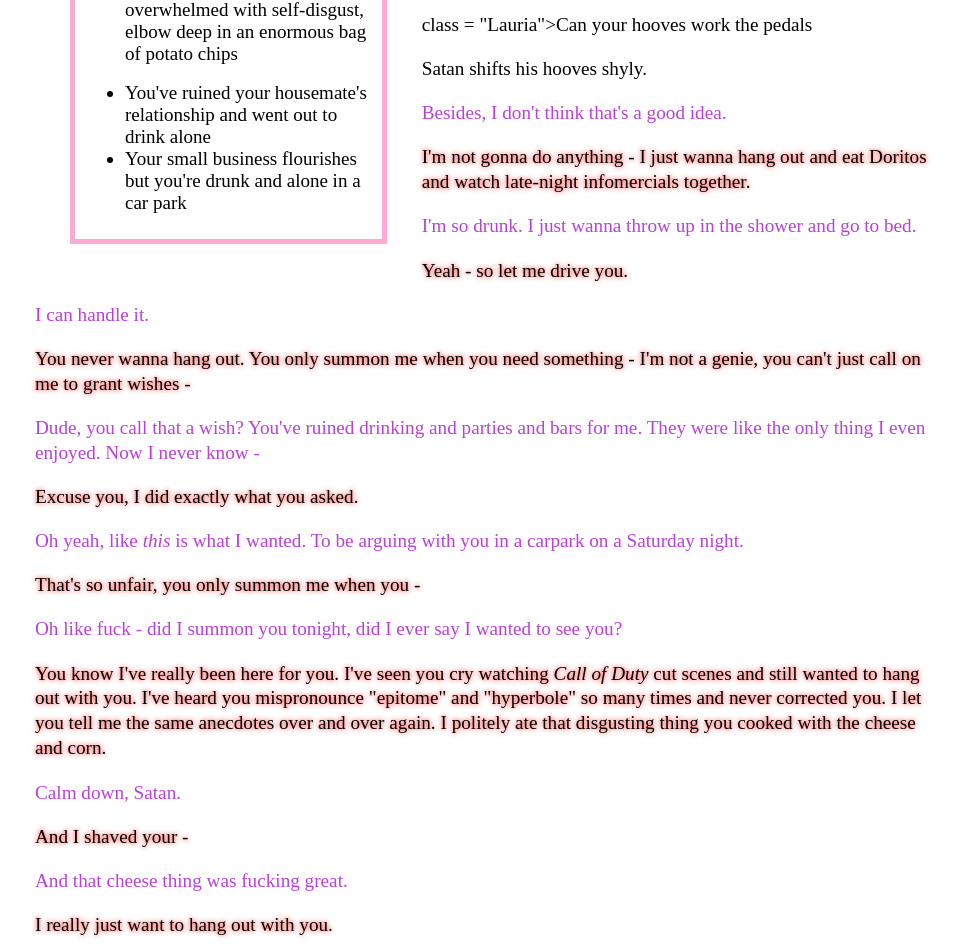
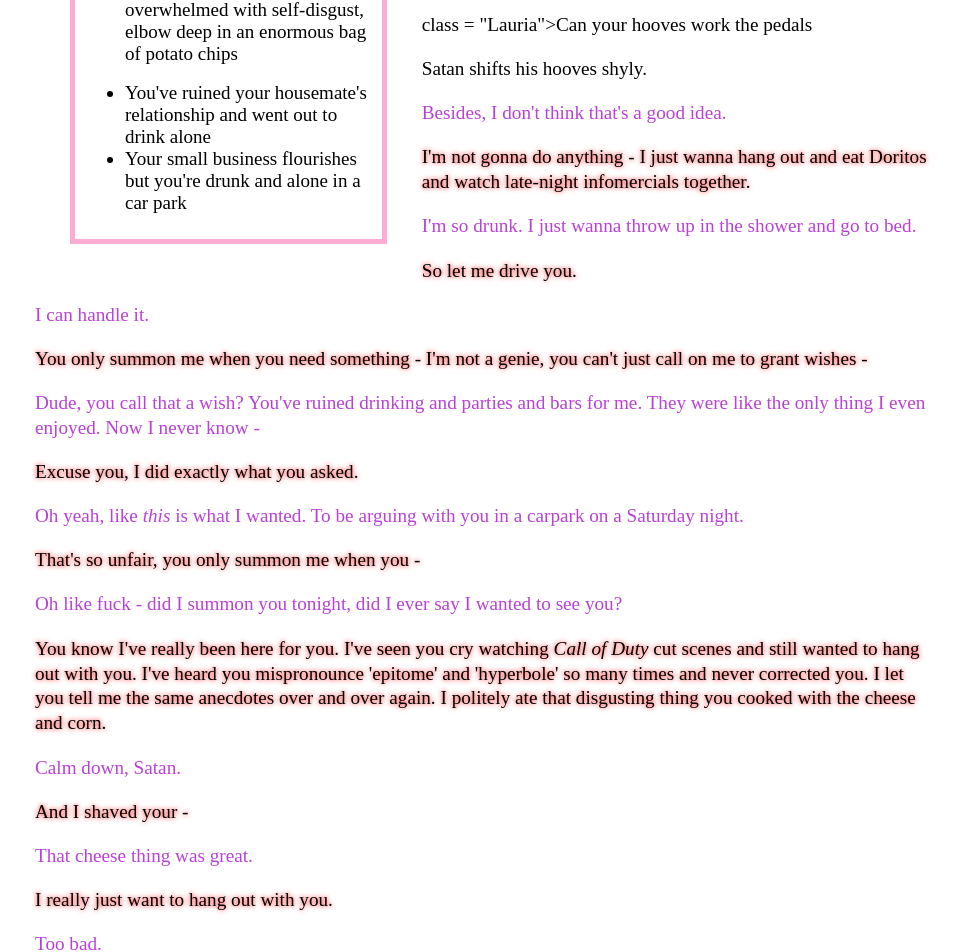
Before and after one commit to Pinelife/pinelife.github.io, a Jekyll site: the page Hellhole/Room13.html, which Jekyll copies as it is, in a window 1280 px wide and 1400 px high, scrolled down 766 px. Shown: the top 952 px of the window, without its empty margins (157-1117 px from the left). Built offline with Jekyll 4.4.1, drawn with Linux system fonts in a browser that asks for light colours; some web fonts are replaced.

Commit message:
Update Room13.html

```diff
--- a/Hellhole/Room13.html
+++ b/Hellhole/Room13.html
@@ -62,9 +62,9 @@ stupidly handsome, beatific, blonde, chiseled, he's standing on two dainty clove
 <p class = "lauria">Besides, I don't think that's a good idea.</p>
 <p class = "Satan">I'm not gonna do anything - I just wanna hang out and eat Doritos and watch late-night infomercials together.</p>
 <p class = "Lauria">I'm so drunk. I just wanna throw up in the shower and go to bed.</p>
-<p class = "Satan">Yeah - so let me drive you.</p>
+<p class = "Satan">So let me drive you.</p>
 <p class = "Lauria">I can handle it.</p>
-<p class = "Satan">You never wanna hang out. You only summon me when you need something - I'm not a genie, you can't just call on me to grant wishes -</p>
+<p class = "Satan">You only summon me when you need something - I'm not a genie, you can't just call on me to grant wishes -</p>
 <p class="lauria">Dude, you call that a wish? You've ruined drinking and parties and bars for me. They were like the only thing I even enjoyed. Now
 I never know -</p>
 <p class = "Satan">Excuse you, I did exactly what you asked.</p>
@@ -72,12 +72,12 @@ I never know -</p>
 <p class = "Satan">That's so unfair, you only summon me when you - </p>
 <p class = "lauria">Oh like fuck - did I summon you tonight, did I ever say I wanted to see you?</p>
 <p class = "Satan">You know I've really been here for you. I've seen you cry watching <i>Call of Duty</i> cut scenes and still wanted to hang out with you.
-I've heard you mispronounce "epitome" and "hyperbole" so many times and never corrected you. I let you tell me the same anecdotes over and over again.
+I've heard you mispronounce 'epitome' and 'hyperbole' so many times and never corrected you. I let you tell me the same anecdotes over and over again.
 I politely ate that disgusting thing you cooked with the cheese and corn.
 </p>
 <p class="lauria">Calm down, Satan.</p>
 <p class = "Satan">And I shaved your - </p>
-<p class = "lauria">And that cheese thing was fucking great.</p>
+<p class = "lauria">That cheese thing was great.</p>
 <p class = "Satan">I really just want to hang out with you.</p>
 <p class="lauria">Too bad.</p>
 
```
